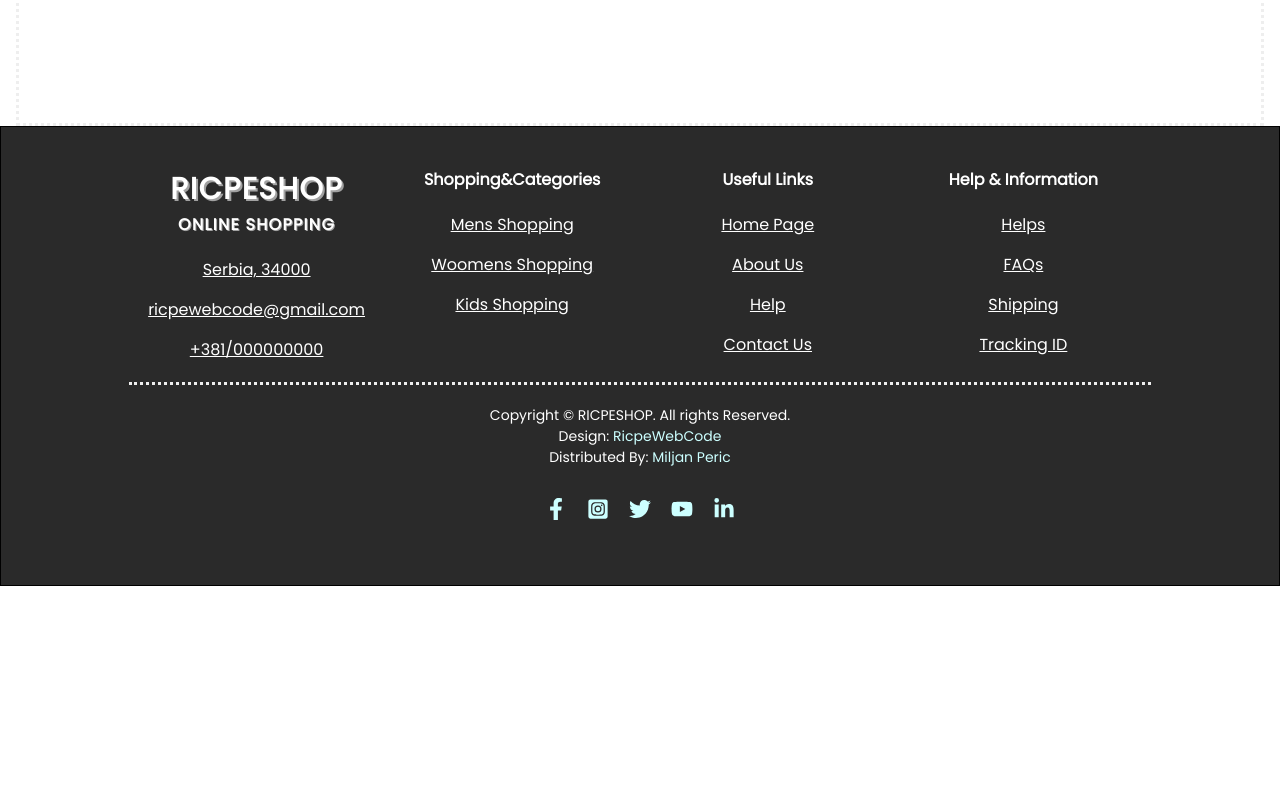
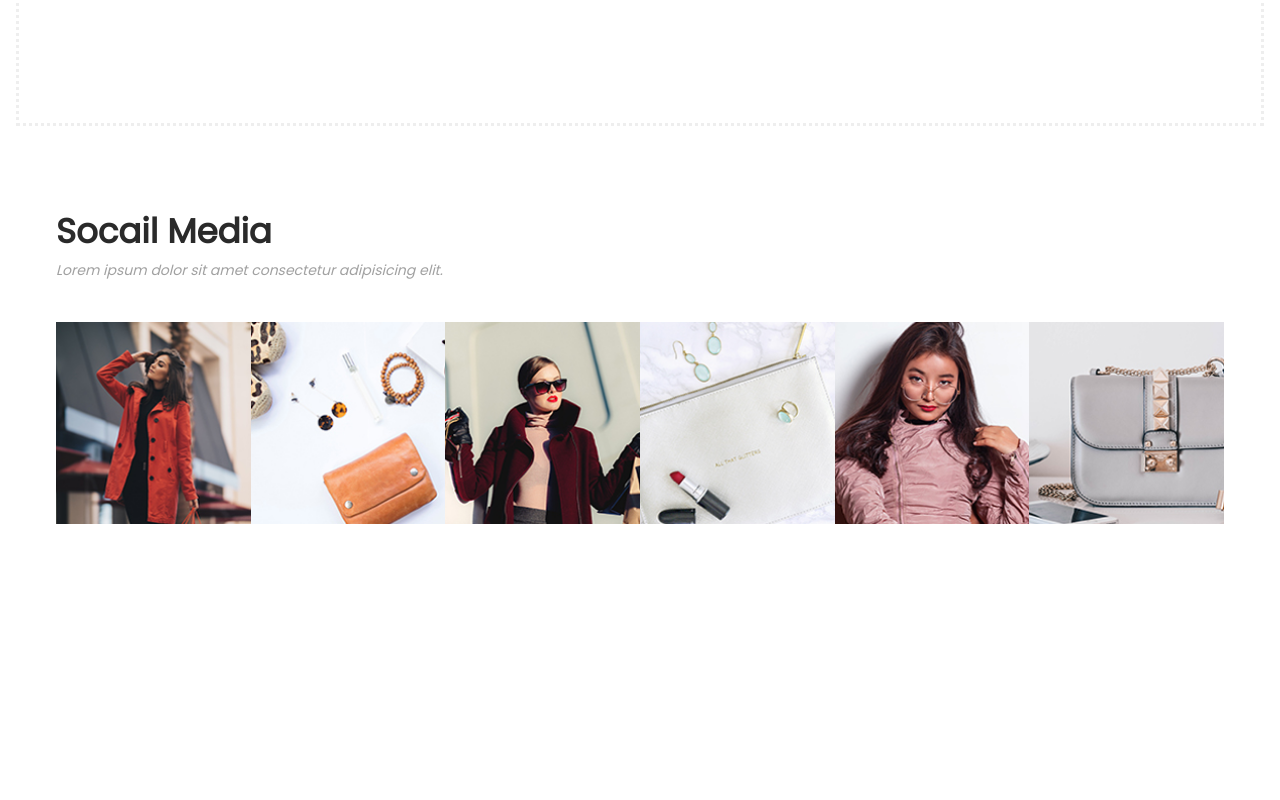
Before and after one commit to kotikCrypto/ecommerce, a React (Create React App) app in the folder frontend/: page / in a window 1280 px wide. Shown: the part 4060-4860 px from the top of the page. Before the commit the page ends 4646 px from the top, so only its background shows below. Built offline with nearby package versions, Linux system fonts and the light colour scheme.

Commit message:
created and styled component Socials

```diff
--- /dev/null
+++ b/frontend/src/components/Socials.jsx
@@ -0,0 +1,66 @@
+import React from 'react'
+import { FaInstagram } from 'react-icons/fa'
+import { Link } from 'react-router-dom'
+
+const Socials = () => {
+  return (
+    <div className='socials'>
+      <div className="socialsDiv">
+        <div className="socialsTop">
+          <h2>Socail Media</h2>
+          <span>Lorem ipsum dolor sit amet consectetur adipisicing elit.</span>
+        </div>
+        <div className="socialsBottom">
+
+          <div className="socialsBottomImages">
+            <div className="socialsBottomImg">
+              <img src="./assets/uploads/instagram-01.jpg" alt="" />
+              <div className="socialsHover">
+                <Link to="">Fashion</Link>
+                <FaInstagram/>
+              </div>
+            </div>
+            <div className="socialsBottomImg">
+              <img src="./assets/uploads/instagram-02.jpg" alt="" />
+              <div className="socialsHover">
+                <Link to="">New</Link>
+                <FaInstagram/>
+              </div>
+            </div>
+            <div className="socialsBottomImg">
+              <img src="./assets/uploads/instagram-03.jpg" alt="" />
+              <div className="socialsHover">
+                <Link to="">Brand</Link>
+                <FaInstagram/>
+              </div>
+            </div>
+            <div className="socialsBottomImg">
+              <img src="./assets/uploads/instagram-04.jpg" alt="" />
+              <div className="socialsHover">
+                <Link to="">Makeup</Link>
+                <FaInstagram/>
+              </div>
+            </div>
+            <div className="socialsBottomImg">
+              <img src="./assets/uploads/instagram-05.jpg" alt="" />
+              <div className="socialsHover">
+                <Link to="">Leather</Link>
+                <FaInstagram/>
+              </div>
+            </div>
+            <div className="socialsBottomImg">
+              <img src="./assets/uploads/instagram-06.jpg" alt="" />
+              <div className="socialsHover">
+                <Link to="">Bag</Link>
+                <FaInstagram/>
+              </div>
+            </div>
+          </div>
+
+        </div>
+      </div>
+    </div>
+  )
+}
+
+export default Socials
--- a/frontend/src/index.css
+++ b/frontend/src/index.css
@@ -180,7 +180,7 @@ body {
   margin-left: 16px;
   margin-right: 16px;
   padding: 80px 40px;
-  border:3px dotted #eeeeee;
+  border: 3px dotted #eeeeee;
 }
 
 .exploreDiv {
@@ -208,6 +208,7 @@ body {
   font-weight: 500;
   text-align: justify;
 }
+
 .exploreQuote {
   display: flex;
   align-items: center;
@@ -235,7 +236,7 @@ body {
 
 .exploreDescText a {
   text-decoration: none;
-  color: #007bff ;
+  color: #007bff;
 }
 
 .exploreDivCards {
@@ -297,3 +298,79 @@ body {
   width: 100%;
   object-fit: cover;
 }
+
+/* ====================================================== */
+/* Socials */
+
+.socials {
+  min-height: 100vh;
+  margin-left: 16px;
+  margin-right: 16px;
+  padding: 80px 40px;
+  border-bottom: 3px dotted #eee;
+}
+
+.socialsTop {
+  margin-bottom: 40px;
+}
+
+.socialsTop h2 {
+  font-size: 34px;
+  font-weight: 700;
+  color: #2a2a2a;
+}
+
+.socialsTop span {
+  font-size: 14px;
+  font-weight: 400;
+  color: #a1a1a1;
+  font-style: italic;
+}
+
+.socialsBottomImages {
+  display: flex;
+}
+.socialsBottomImg {
+  position: relative;
+}
+
+.socialsBottomImg:hover .socialsHover {
+  opacity: 1;
+  visibility: visible;
+}
+
+.socialsBottomImg img {
+  width: 100%;
+  height: 100%;
+  object-fit: cover;
+}
+
+.socialsHover {
+  position: absolute;
+  top: 0;
+  bottom: 0;
+  right: 0;
+  left: 0;
+  width: 100%;
+  background-color: rgba(0, 0, 0, 0.85);
+  opacity: 0;
+  visibility: 0;
+  transition: all 0.5s;
+}
+
+.socialsHover a {
+  position: absolute;
+  bottom: 40px;
+  left: 15px;
+  color: #fff;
+  font-size: 14px;
+  font-weight: 400;
+  text-decoration: none;
+}
+
+.socialsHover svg {
+  position: absolute;
+  bottom: 15px;
+  left: 15px;
+  color: #fff;
+}
--- a/frontend/src/pages/Home.jsx
+++ b/frontend/src/pages/Home.jsx
@@ -2,6 +2,7 @@ import React from 'react'
 import Explore from '../components/Explore'
 import Intro from '../components/Intro'
 import Latest from '../components/Latest'
+import Socials from '../components/Socials'
 
 const Home = () => {
   return (
@@ -9,6 +10,7 @@ const Home = () => {
       <Intro/>
       <Latest/>
       <Explore/>
+      <Socials/>
     </div>
   )
 }
```
